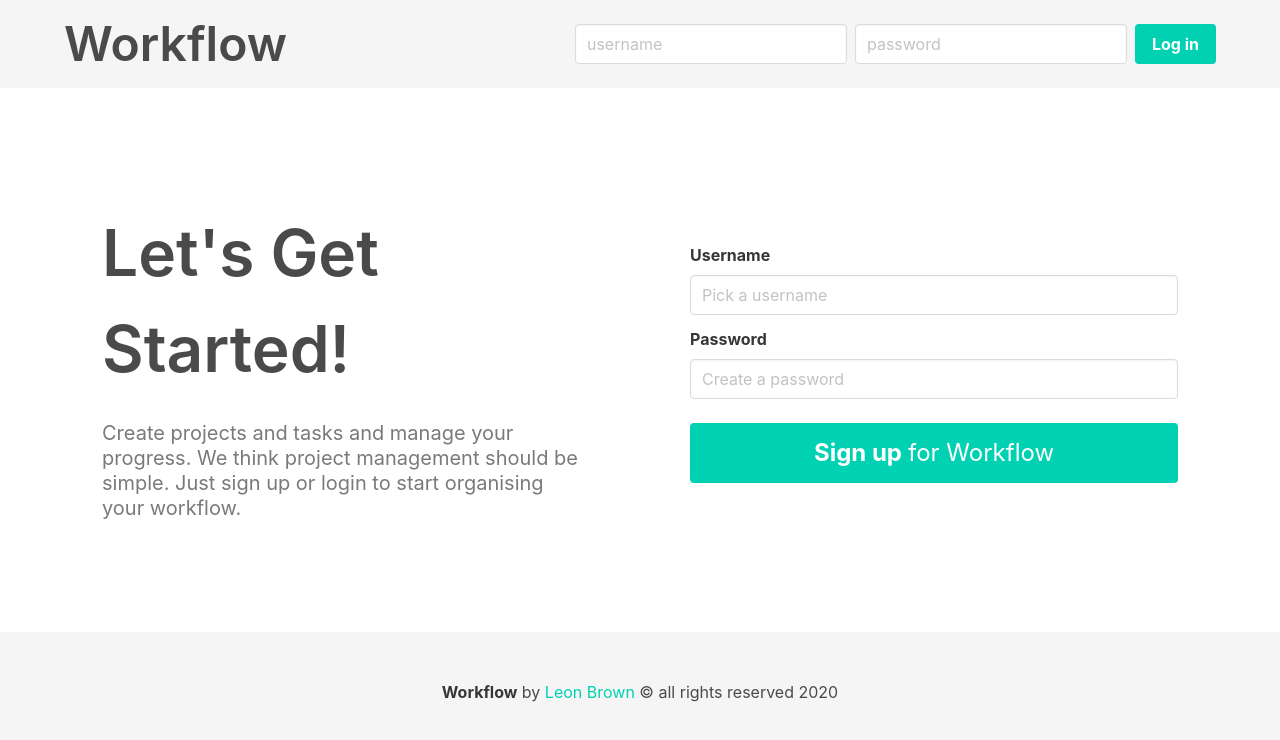
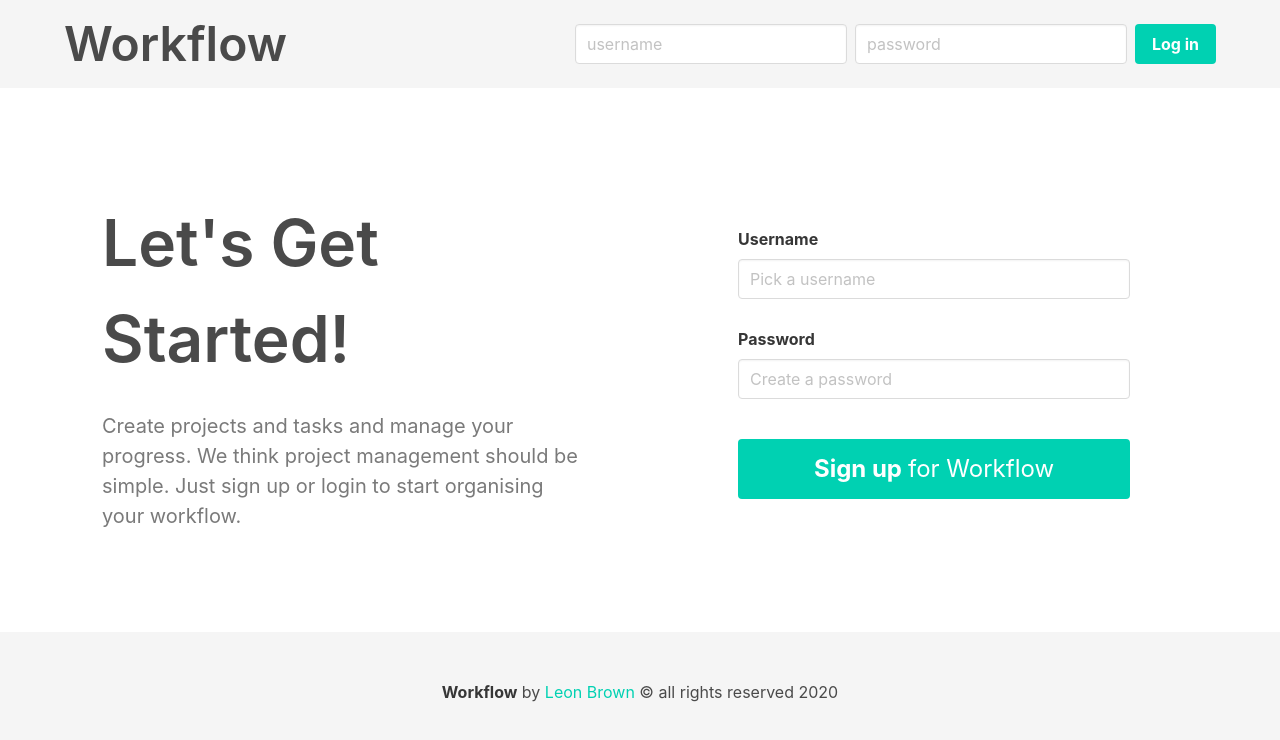
Before and after one commit to dencoseca/workflow, a React (Create React App) app: page / in a window 1280 px wide. Shown: the top 740 px of the page. Built offline with nearby package versions, Linux system fonts and the light colour scheme.

Commit message:
more minor styling

```diff
--- a/src/components/Welcome.js
+++ b/src/components/Welcome.js
@@ -49,13 +49,13 @@ function Welcome() {
       <div className="welcome--main-container columns">
         <div className="welcome--sub-container column is-one-half">
           <h1 className="welcome--title mb-5">Let's Get Started!</h1>
-          <p className="subtitle has-text-grey">
+          <p className="welcome--subtitle has-text-grey">
             Create projects and tasks and manage your progress. We think project management should be simple. Just sign up or login to start
             organising your workflow.
           </p>
         </div>
         <div className="welcome--sub-container column is-one-half">
-          <form onSubmit={e => handleSubmit(e)}>
+          <form onSubmit={e => handleSubmit(e)} className="px-6">
             <div className="field">
               <label htmlFor="username" className="label">
                 Username
@@ -66,7 +66,7 @@ function Welcome() {
                   onChange={e => setUsername(e.target.value)}
                   type="text"
                   id="username"
-                  className="input"
+                  className="input mb-4"
                   placeholder="Pick a username"
                 ></input>
               </div>
@@ -81,7 +81,7 @@ function Welcome() {
                   onChange={e => setPassword(e.target.value)}
                   type="password"
                   id="password"
-                  className="input"
+                  className="input mb-4"
                   placeholder="Create a password"
                 ></input>
               </div>
--- a/src/index.scss
+++ b/src/index.scss
@@ -33,6 +33,10 @@
   &--title {
     font-size: 4rem;
     font-weight: 600;
+  }
+
+  &--subtitle {
+    font-size: 1.25rem;
   }
 
   &--bold-button-text {
@@ -225,9 +229,9 @@
   display: none;
   position: absolute;
   z-index: 999;
-  top: 38px;
+  top: 55px;
   left: 50%;
-  box-shadow: 0 1px 3px 0 rgba(0, 0, 0, 0.1), 0 1px 2px 0 rgba(0, 0, 0, 0.06);
+  box-shadow: 0px 0px 10px 5px rgba(0, 0, 0, 0.06);
   transform: translateX(-50%);
   animation: floatingAlert ease-in 5s forwards;
 
```
